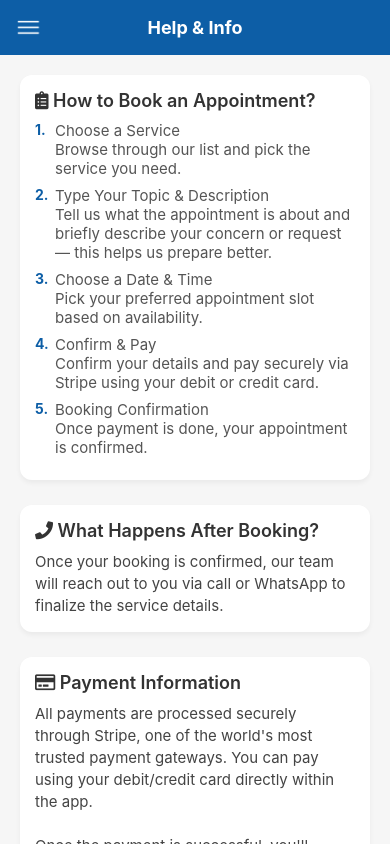
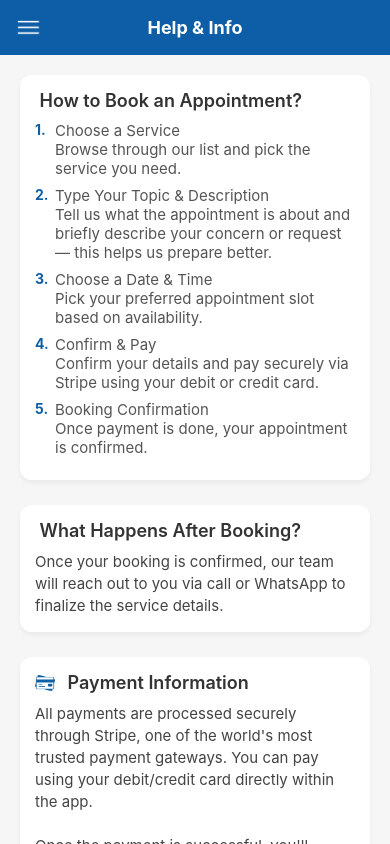
Before and after one commit to CodeBreezes/AskRashidIOS, a React Native app: screen /HelpInfoScreen in a window 390 px wide. Built offline with nearby package versions, Linux system fonts and the light colour scheme.

Commit message:
update profile icon

```diff
--- a/src/screens/HelpInfoScreen.js
+++ b/src/screens/HelpInfoScreen.js
@@ -8,15 +8,13 @@ import {
   TouchableOpacity,
   SafeAreaView,
   Dimensions,
+  Image,
 } from 'react-native';
-import Icon from 'react-native-vector-icons/FontAwesome5';
 import MainLayout from '../components/MainLayout';
 import { useNavigation } from '@react-navigation/native';
 
-
-
 const HelpInfoScreen = () => {
-const navigation = useNavigation();
+  const navigation = useNavigation();
 
   const openPhone = () => Linking.openURL('tel:+971505706200');
   const openWhatsApp = () => Linking.openURL('https://wa.me/971505706200');
@@ -29,9 +27,9 @@ const navigation = useNavigation();
 
           {/* How to Book */}
           <View style={styles.section}>
-            <Text style={styles.sectionTitle}>
-              <Icon name="clipboard-list" size={18} /> How to Book an Appointment?
-            </Text>
+            <View style={styles.titleRow}>
+              <Text style={styles.sectionTitle}> How to Book an Appointment?</Text>
+            </View>
             {[
               'Choose a Service\nBrowse through our list and pick the service you need.',
               'Type Your Topic & Description\nTell us what the appointment is about and briefly describe your concern or request — this helps us prepare better.',
@@ -48,9 +46,9 @@ const navigation = useNavigation();
 
           {/* After Booking */}
           <View style={styles.section}>
-            <Text style={styles.sectionTitle}>
-              <Icon name="phone" size={18} /> What Happens After Booking?
-            </Text>
+            <View style={styles.titleRow}>
+              <Text style={styles.sectionTitle}> What Happens After Booking?</Text>
+            </View>
             <Text style={styles.paragraph}>
               Once your booking is confirmed, our team will reach out to you via call or WhatsApp to finalize the service details.
             </Text>
@@ -58,9 +56,10 @@ const navigation = useNavigation();
 
           {/* Payment Info */}
           <View style={styles.section}>
-            <Text style={styles.sectionTitle}>
-              <Icon name="credit-card" size={18} /> Payment Information
-            </Text>
+            <View style={styles.titleRow}>
+              <Image source={require('../assets/icons/credit.png')} style={styles.icon} />
+              <Text style={styles.sectionTitle}> Payment Information</Text>
+            </View>
             <Text style={styles.paragraph}>
               All payments are processed securely through Stripe, one of the world's most trusted payment gateways. You can pay using your debit/credit card directly within the app.
               {'\n\n'}Once the payment is successful, you'll receive an on-screen confirmation and an optional email receipt.
@@ -69,9 +68,10 @@ const navigation = useNavigation();
 
           {/* Rescheduling */}
           <View style={styles.section}>
-            <Text style={styles.sectionTitle}>
-              <Icon name="calendar-alt" size={18} /> Rescheduling or Cancelling?
-            </Text>
+            <View style={styles.titleRow}>
+              <Image source={require('../assets/icons/calendar.png')} style={styles.icon} />
+              <Text style={styles.sectionTitle}> Rescheduling or Cancelling?</Text>
+            </View>
             <Text style={styles.paragraph}>
               If you need to change your appointment, please use our Contact Us form as soon as possible and provide your booking details so we can assist you accordingly. Rescheduling options may depend on service availability.
             </Text>
@@ -79,27 +79,31 @@ const navigation = useNavigation();
 
           {/* Contact */}
           <View style={styles.section}>
-            <Text style={styles.sectionTitle}>
-              <Icon name="headset" size={18} /> Contact Support
-            </Text>
+            <View style={styles.titleRow}>
+              <Image source={require('../assets/icons/support.png')} style={styles.icon} />
+              <Text style={styles.sectionTitle}> Contact Support</Text>
+            </View>
             <TouchableOpacity onPress={openPhone}>
-              <Text style={styles.paragraph}>For any support-related questions or concerns, feel free to reach out to us through our Contact Us page or email us directly.</Text>
+              <Text style={styles.paragraph}>
+                For any support-related questions or concerns, feel free to reach out to us through our Contact Us page or email us directly.
+              </Text>
             </TouchableOpacity>
             <TouchableOpacity onPress={() => navigation.navigate('ContactUsScreen')}>
               <Text style={styles.link}>💬 Contact Us</Text>
             </TouchableOpacity>
-
           </View>
 
           {/* Privacy */}
           <View style={styles.section}>
-            <Text style={styles.sectionTitle}>
-              <Icon name="lock" size={18} /> Privacy & Data Security
-            </Text>
+            <View style={styles.titleRow}>
+              <Image source={require('../assets/icons/padlock.png')} style={styles.icon} />
+              <Text style={styles.sectionTitle}> Privacy & Data Security</Text>
+            </View>
             <Text style={styles.paragraph}>
               We value your privacy. All your personal and payment details are stored securely and are not shared with any third parties.
             </Text>
           </View>
+
         </ScrollView>
       </SafeAreaView>
     </MainLayout>
@@ -119,13 +123,6 @@ const styles = StyleSheet.create({
     padding: 20,
     paddingBottom: 40,
   },
-  title: {
-    fontSize: 26,
-    fontWeight: 'bold',
-    color: '#0D5EA6',
-    textAlign: 'center',
-    marginBottom: 25,
-  },
   section: {
     marginBottom: 25,
     backgroundColor: '#FFFFFF',
@@ -137,11 +134,21 @@ const styles = StyleSheet.create({
     shadowRadius: 5,
     elevation: 3,
   },
+  titleRow: {
+    flexDirection: 'row',
+    alignItems: 'center',
+    marginBottom: 10,
+  },
+  icon: {
+    width: 20,
+    height: 20,
+    tintColor: '#0D5EA6',
+    marginRight: 8,
+  },
   sectionTitle: {
     fontSize: 18,
     fontWeight: '600',
     color: '#333',
-    marginBottom: 10,
   },
   stepItem: {
     flexDirection: 'row',
```
Also changed, not shown: src/assets/icons/support.png (added).
